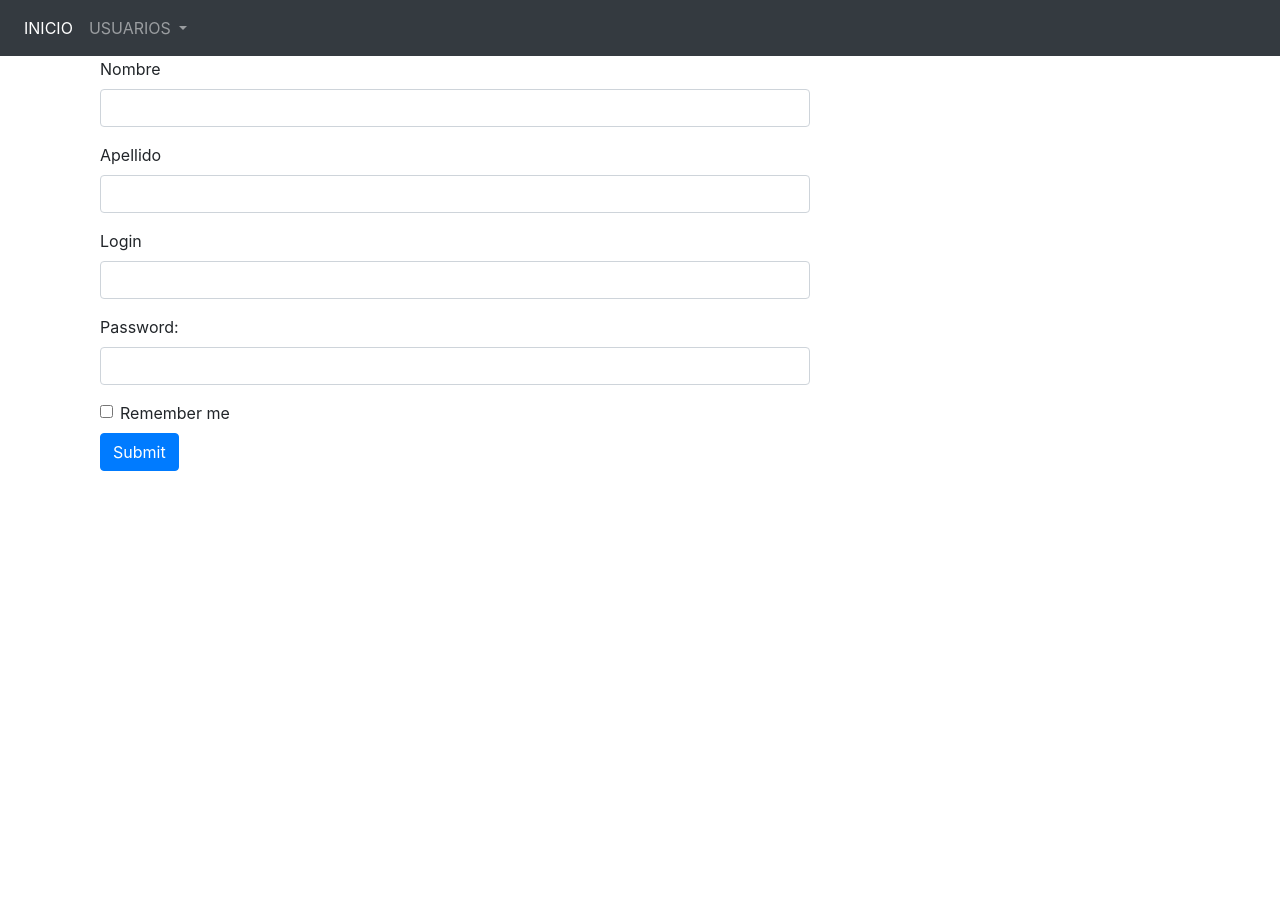
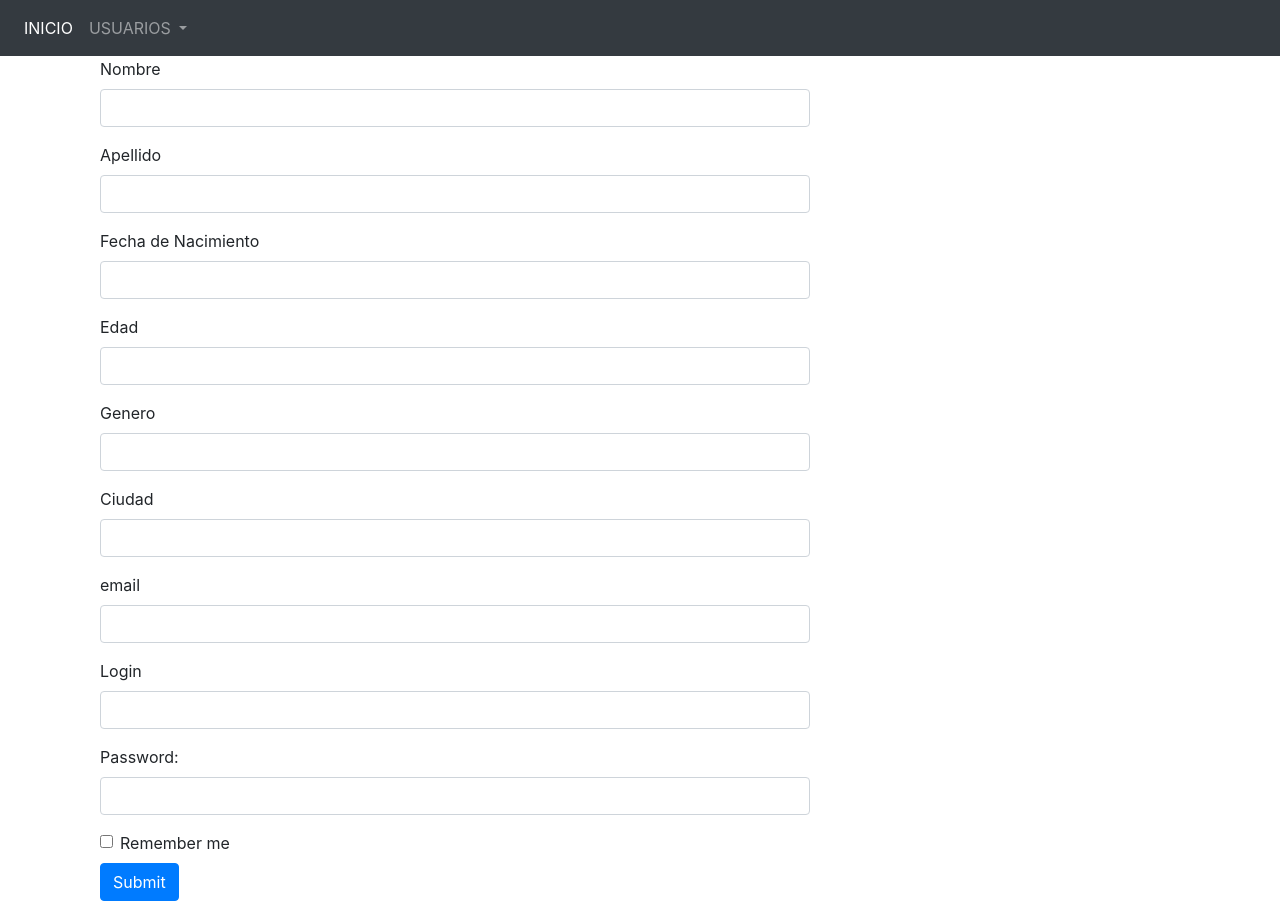
Before and after one commit to anderdavid/mobilityfrontend, an Angular app: page /create in a window 1280 px wide. Before the commit the page ends 800 px from the top, so only its background shows below. Built offline with nearby package versions, Linux system fonts and the light colour scheme.

Commit message:
Se modifica formulario

```diff
--- a/src/app/create-user/create-user.component.html
+++ b/src/app/create-user/create-user.component.html
@@ -1,14 +1,40 @@
 <div class="main container">
-	<div class="col-md-2"></div>
-	<div class="col-md-8">
+	<div class="col-md-2 col lg-4" ></div>
+
+	<div class="col-md-8 col lg-6">
+
 		<form action="#">
 			<div class="form-group">
-				<label for="Login">Nombre</label>
+				<label for="text">Nombre</label>
 				<input type="text" class="form-control" id="email">
 			</div>
 			<div class="form-group">
-				<label for="email">Apellido</label>
+				<label for="text">Apellido</label>
 				<input type="text" class="form-control" id="email">
+			</div>
+			<div class="form-group">
+				<label for="text">Fecha de Nacimiento</label>
+				<input type="text" class="form-control" id="email">
+			</div>
+
+			<div class="form-group">
+				<label for="text">Edad</label>
+				<input type="text" class="form-control" id="email">
+			</div>
+
+			<div class="form-group">
+				<label for="text">Genero</label>
+				<input type="text" class="form-control" id="email">
+			</div>
+
+			<div class="form-group">
+				<label for="text">Ciudad</label>
+				<input type="text" class="form-control" id="email">
+			</div>
+
+			<div class="form-group">
+				<label for="email">email</label>
+				<input type="email" class="form-control" id="email">
 			</div>
 			<div class="form-group">
 				<label for="email">Login</label>
@@ -26,5 +52,5 @@
 			<button type="submit" class="btn btn-primary">Submit</button>
 		</form>
 	</div>
-	<div class="col-md-2"></div>
+	<div class="col-md-2 col col-lg-2"></div>
 </div>
```
